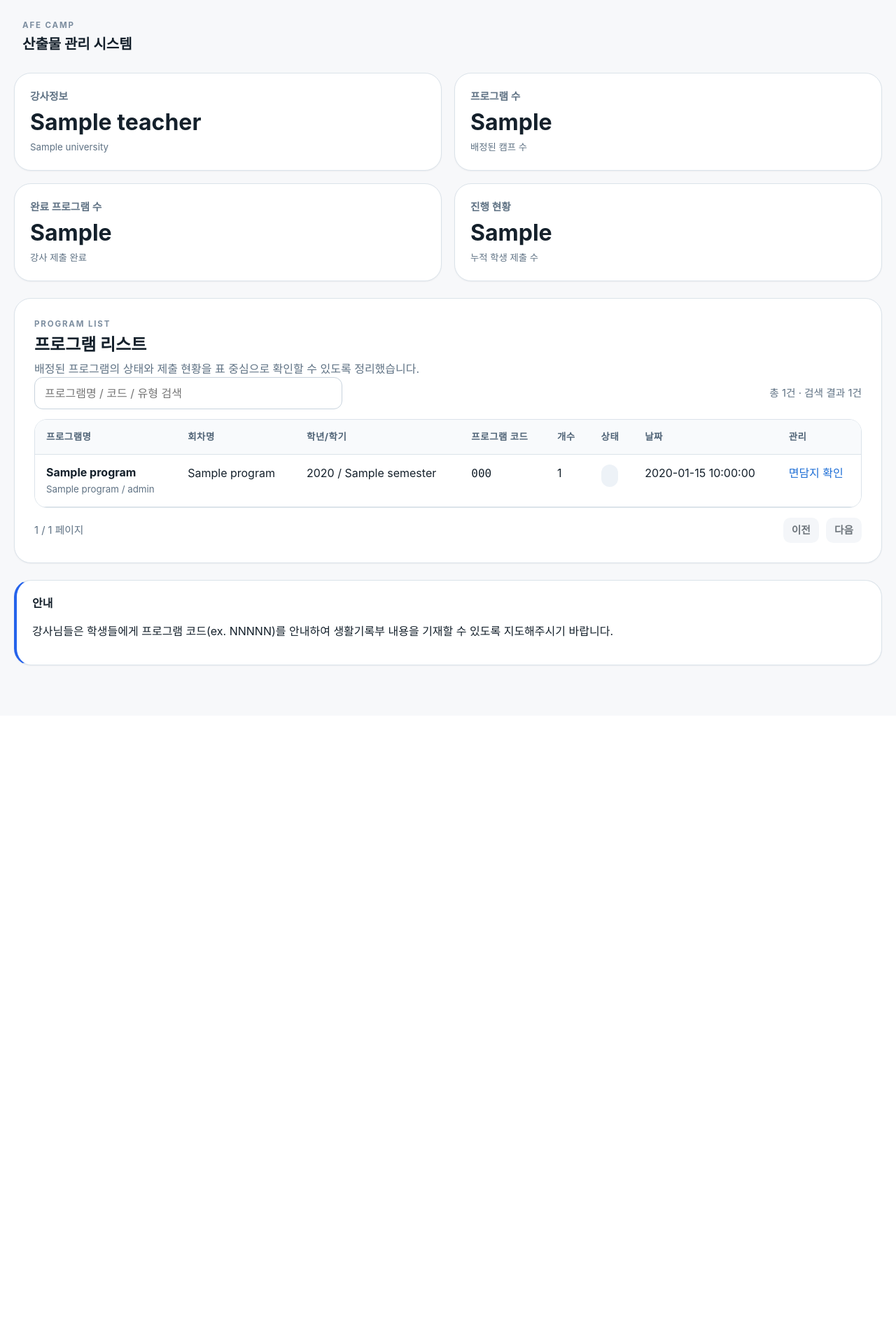
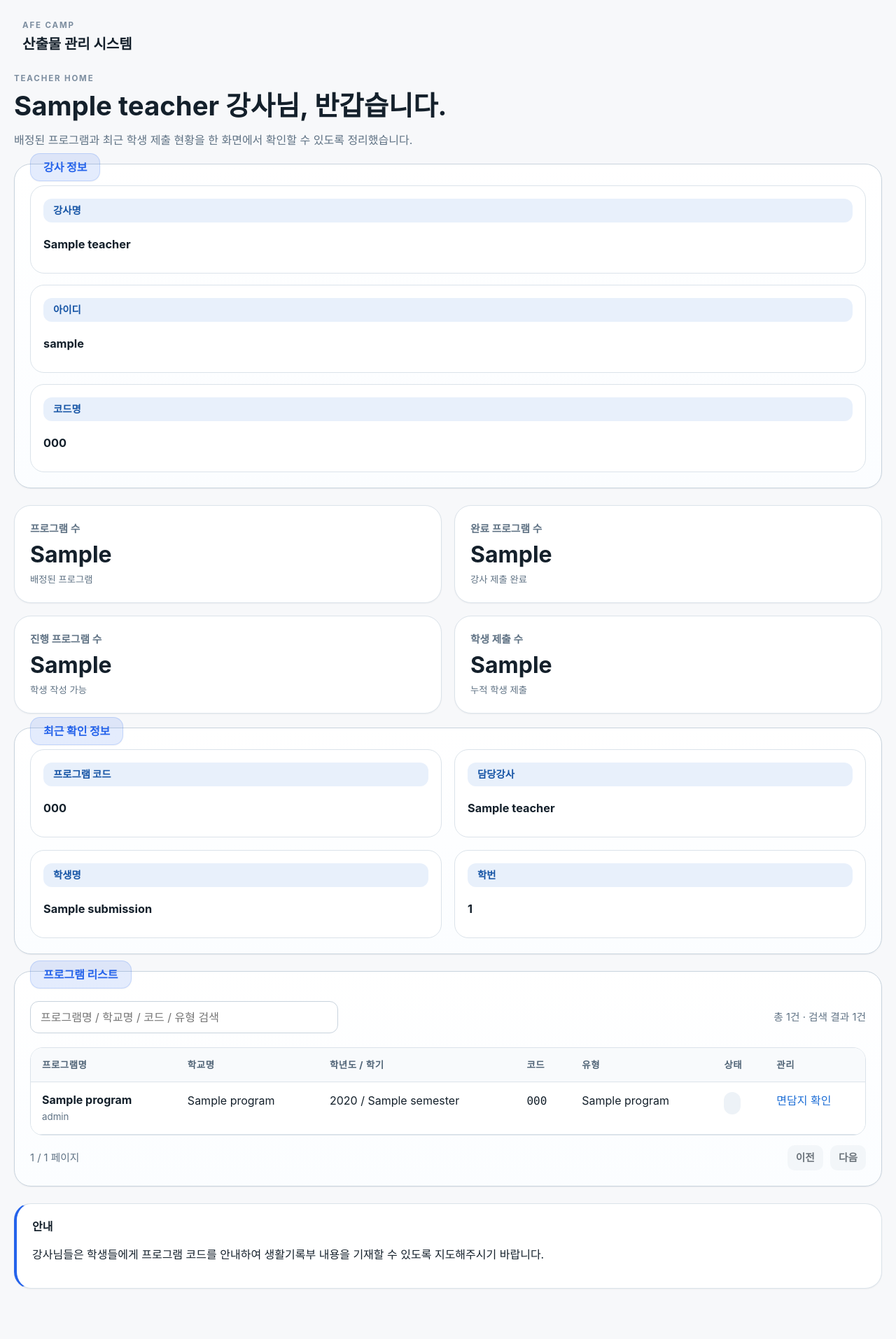
Before and after one commit to moonstar1268/ATME-camp, a Python web app: template templates/teacher_dashboard.html in a window 1280 px wide. Shown: the whole page at 70% size. Before the commit the page ends 952 px from the top, so only its background shows below. Run offline with Jinja, Linux system fonts and the light colour scheme; the template is opened without the code that fills it: most values are stand-ins (such as "Sample title", 1, 10 or a date in 2020).

Commit message:
Redesign teacher dashboard layout

```diff
--- a/static/app.css
+++ b/static/app.css
@@ -731,6 +731,120 @@ button:disabled {
   align-items: stretch;
 }
 
+.teacher-home-shell {
+  display: grid;
+  gap: 22px;
+}
+
+.teacher-home-hero {
+  display: grid;
+  gap: 8px;
+}
+
+.teacher-home-hero h2 {
+  margin: 0;
+  font-size: clamp(2rem, 3vw, 2.7rem);
+  line-height: 1.1;
+}
+
+.teacher-home-grid {
+  display: grid;
+  grid-template-columns: minmax(280px, 0.82fr) minmax(0, 1.18fr);
+  gap: 24px;
+  align-items: start;
+}
+
+.teacher-home-side {
+  display: grid;
+  gap: 20px;
+}
+
+.teacher-frame,
+.teacher-list-card {
+  position: relative;
+  padding: 30px 22px 22px;
+  border: 1px solid var(--border-strong);
+  border-radius: 24px;
+  background: linear-gradient(180deg, #ffffff 0%, #fbfdff 100%);
+  box-shadow: var(--shadow-sm);
+}
+
+.teacher-frame-badge {
+  position: absolute;
+  top: -16px;
+  left: 22px;
+  display: inline-flex;
+  align-items: center;
+  min-height: 40px;
+  padding: 0 18px;
+  border-radius: 14px;
+  background: rgba(37, 99, 235, 0.12);
+  border: 1px solid rgba(37, 99, 235, 0.18);
+  color: var(--teacher);
+  font-size: 1rem;
+  font-weight: 800;
+  box-shadow: var(--shadow-sm);
+}
+
+.teacher-frame-badge-inline {
+  position: absolute;
+}
+
+.teacher-info-stack {
+  display: grid;
+  gap: 16px;
+}
+
+.teacher-info-card,
+.teacher-spotlight-card {
+  display: grid;
+  gap: 10px;
+  min-height: 126px;
+  padding: 18px;
+  border: 1px solid var(--border);
+  border-radius: 20px;
+  background: #ffffff;
+}
+
+.teacher-info-card span,
+.teacher-spotlight-card span {
+  display: inline-flex;
+  align-items: center;
+  align-self: start;
+  min-height: 34px;
+  padding: 0 14px;
+  border-radius: 12px;
+  background: rgba(31, 111, 214, 0.1);
+  color: var(--primary-strong);
+  font-size: 0.9rem;
+  font-weight: 800;
+}
+
+.teacher-info-card strong,
+.teacher-spotlight-card strong {
+  font-size: 1.02rem;
+  line-height: 1.55;
+  word-break: break-word;
+}
+
+.teacher-metrics-grid {
+  grid-template-columns: repeat(4, minmax(0, 1fr));
+}
+
+.teacher-spotlight-grid {
+  display: grid;
+  grid-template-columns: repeat(2, minmax(0, 1fr));
+  gap: 18px;
+}
+
+.teacher-list-card {
+  padding-top: 42px;
+}
+
+.teacher-program-table .table-wrap {
+  margin-top: 6px;
+}
+
 .login-stage-shell {
   width: min(980px, calc(100vw - 40px));
   margin: 32px auto 0;
@@ -1671,6 +1785,7 @@ button:disabled {
 
   .student-question-layout,
   .student-writing-split,
+  .teacher-home-grid,
   .page-grid.two-column,
   .master-detail-placeholder {
     grid-template-columns: 1fr;
@@ -1681,7 +1796,8 @@ button:disabled {
   }
 
   .student-stage-display-grid-3,
-  .student-writing-body-grid {
+  .student-writing-body-grid,
+  .teacher-metrics-grid {
     grid-template-columns: repeat(2, minmax(0, 1fr));
   }
 
@@ -1725,6 +1841,8 @@ button:disabled {
   .student-stage-display-grid,
   .student-stage-display-grid-3,
   .student-writing-body-grid,
+  .teacher-spotlight-grid,
+  .teacher-metrics-grid,
   .reference-select-grid-school,
   .reference-select-grid-curriculum {
     grid-template-columns: 1fr;
@@ -1806,6 +1924,17 @@ button:disabled {
     justify-content: flex-start;
   }
 
+  .teacher-frame,
+  .teacher-list-card {
+    padding: 30px 18px 18px;
+  }
+
+  .teacher-frame-badge {
+    left: 18px;
+    min-height: 36px;
+    font-size: 0.92rem;
+  }
+
   .student-summary-row,
   .keyword-list-row {
     grid-template-columns: 40px minmax(0, 1fr);
--- a/templates/teacher_dashboard.html
+++ b/templates/teacher_dashboard.html
@@ -10,17 +10,40 @@
 {% endblock %}
 
 {% block content %}
-  <section class="page-section">
-    <div class="metrics-grid">
-      <article class="metric-card">
-        <span>강사정보</span>
+  <section class="page-section teacher-home-shell">
+    <div class="teacher-home-hero">
+      <p class="section-kicker">TEACHER HOME</p>
+      <h2>{{ teacher.name }} 강사님, 반갑습니다.</h2>
+      <p class="card-description">
+        배정된 프로그램과 최근 학생 제출 현황을 한 화면에서 확인할 수 있도록 정리했습니다.
+      </p>
+    </div>
+
+    <div class="teacher-home-grid">
+      <section class="teacher-frame teacher-frame-info">
+        <div class="teacher-frame-badge">강사 정보</div>
+        <div class="teacher-info-stack">
+          <article class="teacher-info-card">
+            <span>강사명</span>
             <strong>{{ teacher.name }}</strong>
-        <small>{{ teacher.university or "소속 미입력" }}</small>
           </article>
+          <article class="teacher-info-card">
+            <span>아이디</span>
+            <strong>{{ teacher.username }}</strong>
+          </article>
+          <article class="teacher-info-card">
+            <span>코드명</span>
+            <strong>{{ teacher.access_code }}</strong>
+          </article>
+        </div>
+      </section>
+
+      <div class="teacher-home-side">
+        <div class="metrics-grid teacher-metrics-grid">
           <article class="metric-card">
             <span>프로그램 수</span>
             <strong>{{ metrics.assigned_programs }}</strong>
-        <small>배정된 캠프 수</small>
+            <small>배정된 프로그램</small>
           </article>
           <article class="metric-card">
             <span>완료 프로그램 수</span>
@@ -28,26 +51,49 @@
             <small>강사 제출 완료</small>
           </article>
           <article class="metric-card">
-        <span>진행 현황</span>
+            <span>진행 프로그램 수</span>
+            <strong>{{ metrics.open_programs }}</strong>
+            <small>학생 작성 가능</small>
+          </article>
+          <article class="metric-card">
+            <span>학생 제출 수</span>
             <strong>{{ metrics.student_submissions }}</strong>
-        <small>누적 학생 제출 수</small>
+            <small>누적 학생 제출</small>
           </article>
+        </div>
+
+        <section class="teacher-frame teacher-frame-spotlight">
+          <div class="teacher-frame-badge">최근 확인 정보</div>
+          <div class="teacher-spotlight-grid">
+            <article class="teacher-spotlight-card">
+              <span>프로그램 코드</span>
+              <strong>{{ (recent_submission.program_code if recent_submission else (spotlight_program.program_code if spotlight_program else '-')) }}</strong>
+            </article>
+            <article class="teacher-spotlight-card">
+              <span>담당강사</span>
+              <strong>{{ teacher.name }}</strong>
+            </article>
+            <article class="teacher-spotlight-card">
+              <span>학생명</span>
+              <strong>{{ recent_submission.student_name if recent_submission else '-' }}</strong>
+            </article>
+            <article class="teacher-spotlight-card">
+              <span>학번</span>
+              <strong>{{ recent_submission.student_number if recent_submission else '-' }}</strong>
+            </article>
+          </div>
+        </section>
+      </div>
     </div>
   </section>
 
   <section class="page-section">
-    <div class="card">
-      <div class="card-header">
-        <div>
-          <p class="section-kicker">PROGRAM LIST</p>
-          <h2>프로그램 리스트</h2>
-          <p class="card-description">배정된 프로그램의 상태와 제출 현황을 표 중심으로 확인할 수 있도록 정리했습니다.</p>
-        </div>
-      </div>
+    <div class="card teacher-list-card">
+      <div class="teacher-frame-badge teacher-frame-badge-inline">프로그램 리스트</div>
 
-      <div class="data-table-card" data-table-root data-page-size="10">
+      <div class="data-table-card teacher-program-table" data-table-root data-page-size="10">
         <div class="data-table-toolbar">
-          <input type="search" class="data-table-search" placeholder="프로그램명 / 코드 / 유형 검색" data-table-search />
+          <input type="search" class="data-table-search" placeholder="프로그램명 / 학교명 / 코드 / 유형 검색" data-table-search />
           <div class="data-table-meta" data-table-status></div>
         </div>
 
@@ -56,12 +102,11 @@
             <thead>
               <tr>
                 <th>프로그램명</th>
-                <th>회차명</th>
-                <th>학년/학기</th>
-                <th>프로그램 코드</th>
-                <th>개수</th>
+                <th>학교명</th>
+                <th>학년도 / 학기</th>
+                <th>코드</th>
+                <th>유형</th>
                 <th>상태</th>
-                <th>날짜</th>
                 <th>관리</th>
               </tr>
             </thead>
@@ -71,15 +116,14 @@
                   <td>
                     <div class="table-primary">
                       <strong>{{ program.title }}</strong>
-                      <small>{{ program.school_name }} / {{ program.school_level }}</small>
+                      <small>{{ program.school_level }}</small>
                     </div>
                   </td>
-                  <td>{{ program.template_name }}</td>
+                  <td>{{ program.school_name }}</td>
                   <td>{{ program.year }} / {{ program.semester }}</td>
                   <td><code>{{ program.program_code }}</code></td>
-                  <td>{{ program.submission_count }}</td>
+                  <td>{{ program.template_name }}</td>
                   <td><span class="status-badge">{{ status_label(program.status, "program") }}</span></td>
-                  <td>{{ format_datetime(program.created_at) }}</td>
                   <td>
                     <div class="row-actions">
                       <a href="/teacher/programs/{{ program.id }}" class="ghost-link">면담지 확인</a>
@@ -93,7 +137,7 @@
                 </tr>
               {% else %}
                 <tr data-empty-row>
-                  <td colspan="8">현재 배정된 프로그램이 없습니다.</td>
+                  <td colspan="7">현재 배정된 프로그램이 없습니다.</td>
                 </tr>
               {% endfor %}
             </tbody>
@@ -114,7 +158,7 @@
   <section class="page-section">
     <div class="callout-card">
       <strong>안내</strong>
-      <p>강사님들은 학생들에게 프로그램 코드(ex. NNNNN)를 안내하여 생활기록부 내용을 기재할 수 있도록 지도해주시기 바랍니다.</p>
+      <p>강사님들은 학생들에게 프로그램 코드를 안내하여 생활기록부 내용을 기재할 수 있도록 지도해주시기 바랍니다.</p>
     </div>
   </section>
 {% endblock %}
```
Also changed, not shown: app.py (+27 -0 lines). Lines whose indentation alone changed are shown as unchanged.
